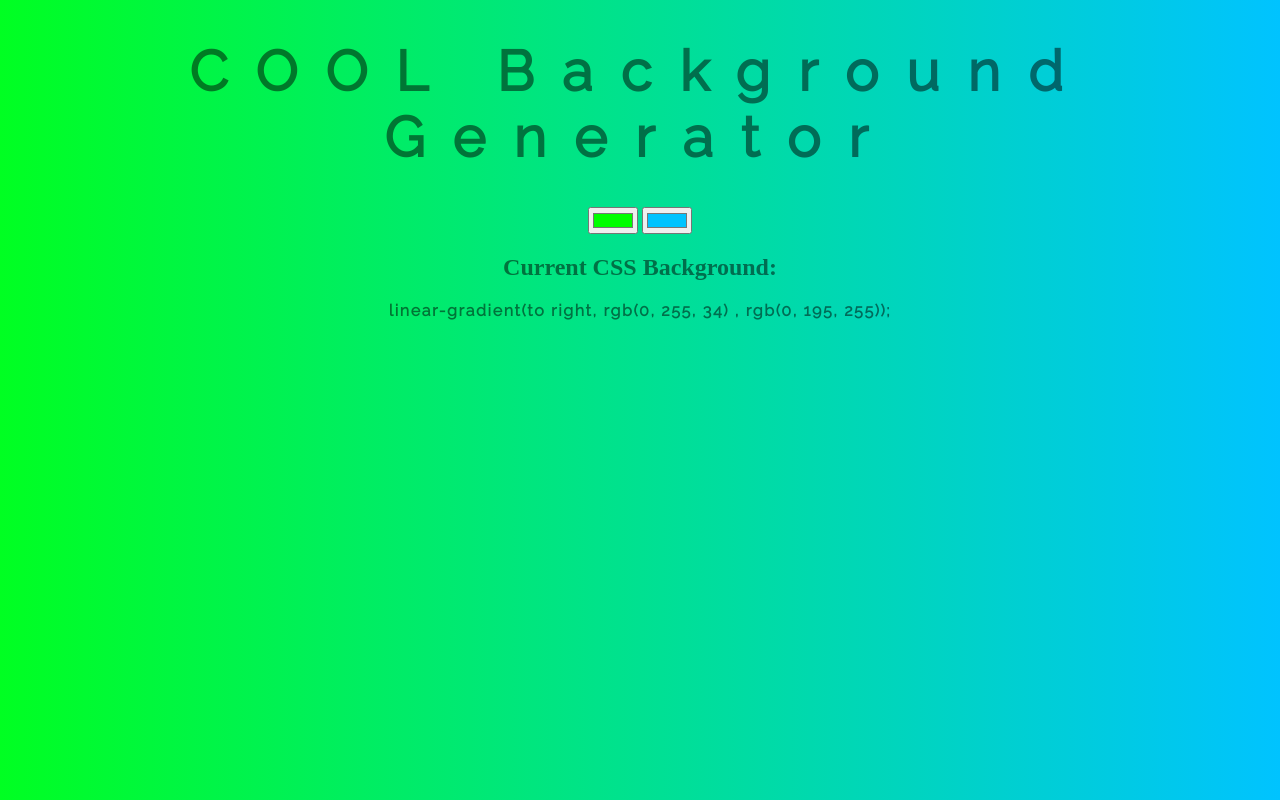
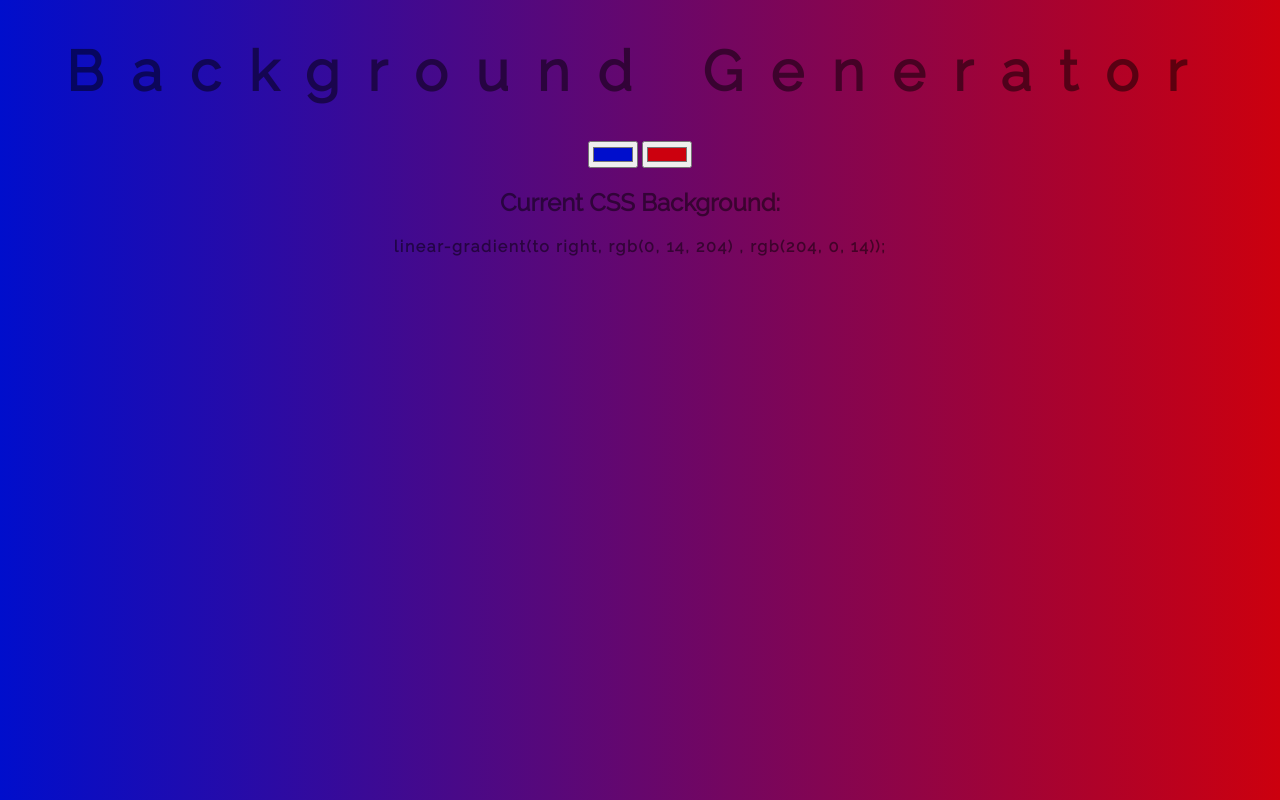
Before and after one commit to baseeray/background-generator, a website: page index.html in a window 1280 px wide. Drawn offline with Linux system fonts and the light colour scheme.

Commit message:
background updates

```diff
--- a/bgg.css
+++ b/bgg.css
@@ -1,10 +1,10 @@
 body {
-    font: 'Raleway', sans-serif;
+    font-family: 'Raleway', sans-serif;
     color: rgba(0,0,0,.5);
     text-align: center;
     /* text-transform: uppercase; */
     top: 15%;
-    background: linear-gradient(to right, rgb(0, 255, 34) , #00c3ff);
+    background: linear-gradient(to right, rgb(0, 14, 204) , rgb(204, 0, 14));
 }
 
 h1 {
--- a/bgg.js
+++ b/bgg.js
@@ -2,7 +2,7 @@ let css = document.querySelector("h3");
 let color1 =  document.getElementsByName("color1")[0];
 let color2 = document.getElementsByName("color2")[0];
 let body = document.getElementById("gradient");
-css.textContent = "linear-gradient(to right, rgb(0, 255, 34) , rgb(0, 195, 255));";
+css.textContent = "linear-gradient(to right, rgb(0, 14, 204) , rgb(204, 0, 14));";
 
 const setGradient = () => {
     body.style.background = "linear-gradient(to right, "+color1.value+","+color2.value+")";
--- a/index.html
+++ b/index.html
@@ -7,9 +7,9 @@
     <link rel="stylesheet" href="https://fonts.googleapis.com/css?family=Raleway">
     <link rel="stylesheet" type="text/css" href="bgg.css">
 <body id="gradient">
-    <h1>COOL Background Generator</h1>
-    <input type="color" name="color1" value="#00ff00">
-    <input type="color" name="color2" value="#00c3ff">
+    <h1>Background Generator</h1>
+    <input type="color" name="color1" value="#000ecc">
+    <input type="color" name="color2" value="#cc000e">
     <h2>Current CSS Background: </h2>
     <h3 id="h3"></h3>
     <script type="text/javascript" src="bgg.js">
```
Also changed, not shown: package.json (added, +15 -0 lines).
